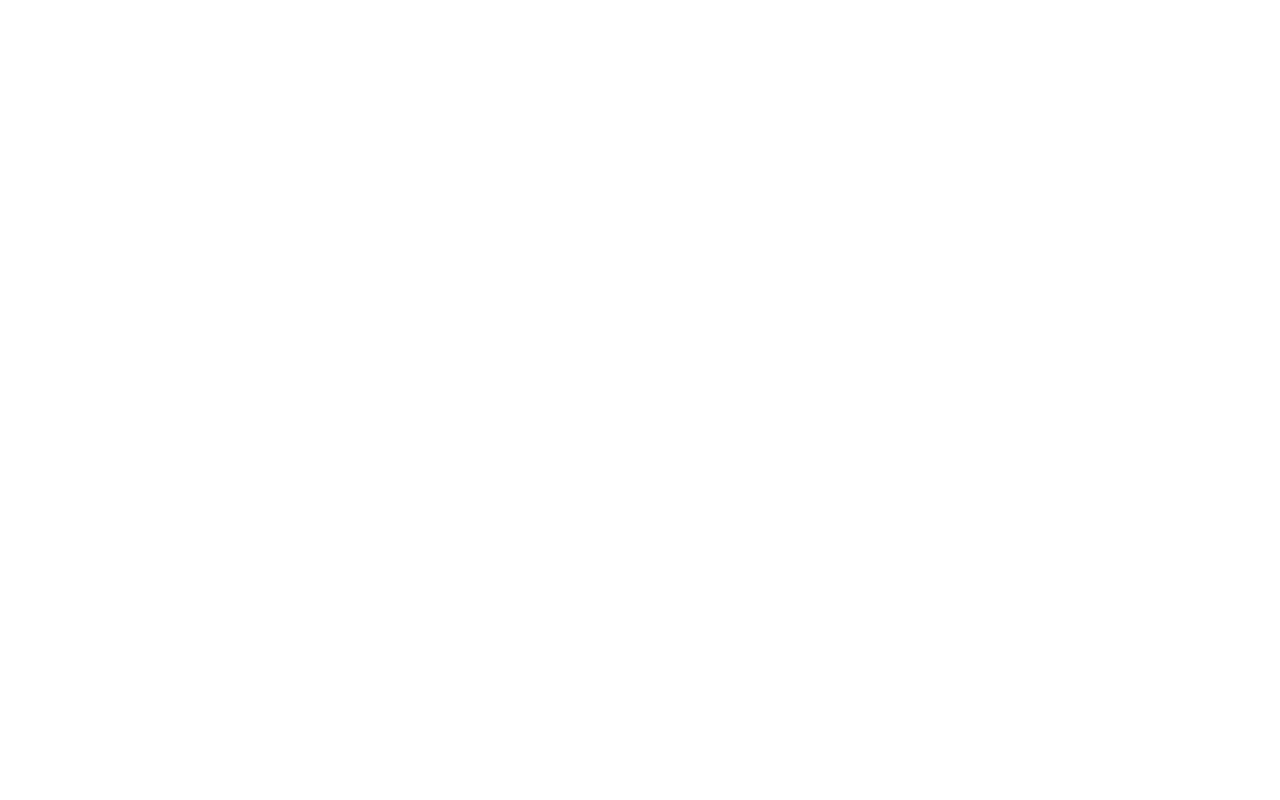
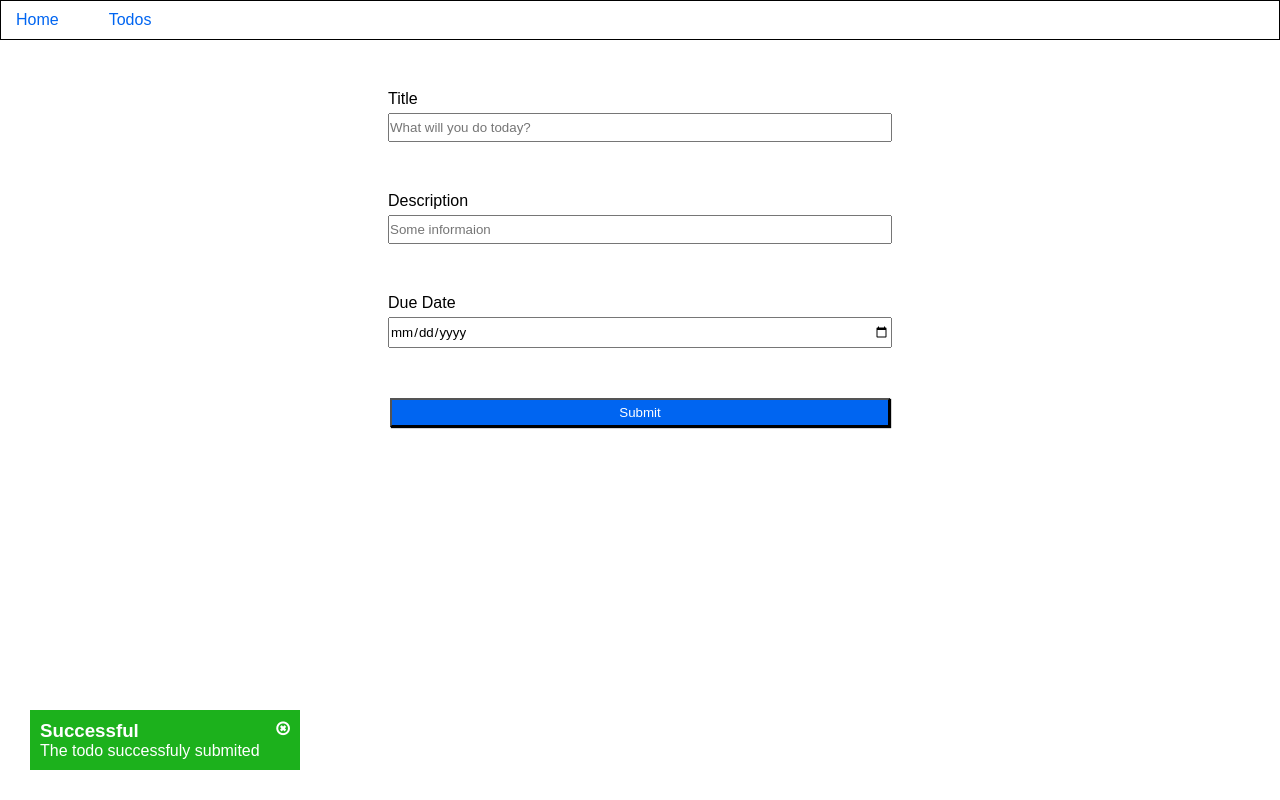
Before and after one commit to MinooHadi/TODO-List, a plain HTML site: page index.html in a window 1280 px wide. Drawn offline with Linux system fonts and the light colour scheme.

Commit message:
feat: create home page

```diff
--- a/assets/styles/style.css
+++ b/assets/styles/style.css
@@ -0,0 +1,59 @@
+* {
+    font-family: Arial, Helvetica, sans-serif;
+    margin: 0;
+    padding: 0;
+}
+
+nav{
+    padding: 10px 15px;
+    display: flex;
+    gap: 50px;
+    border: 1px solid black;
+}
+
+a {
+    text-decoration: none;
+    color: rgb(0, 101, 241);
+}
+
+form {
+    display: flex;
+    flex-direction: column;
+    align-items: center;
+    gap: 50px;
+    width: fit-content;
+    margin: auto;
+    margin-top: 50px;
+}
+
+form div {
+    display: flex;
+    flex-direction: column;
+    gap: 5px;
+}
+
+input {
+    width: 500px;
+    padding: 5px 0;
+}
+
+input[type="submit"] {
+    background-color: rgb(0, 101, 241);
+    color: white;
+    box-shadow: 1px 1px 1px black;
+}
+
+.toast {
+    position: absolute;
+    bottom: 30px;
+    left: 30px;
+    width: 250px;
+    background-color: rgb(28, 177, 28);
+    color: white;
+    padding: 10px;
+}
+
+.toast div {
+    display: flex;
+    justify-content: space-between;
+}
--- a/index.html
+++ b/index.html
@@ -1,15 +1,44 @@
 <!DOCTYPE html>
 <html lang="en">
-<head>
-    <meta charset="UTF-8">
-    <meta http-equiv="X-UA-Compatible" content="IE=edge">
-    <meta name="viewport" content="width=device-width, initial-scale=1.0">
-    <title>Document</title>
-    <link rel="stylesheet" href="assets/styles/style.css">
-</head>
-<body>
+  <head>
+    <meta charset="UTF-8" />
+    <meta http-equiv="X-UA-Compatible" content="IE=edge" />
+    <meta name="viewport" content="width=device-width, initial-scale=1.0" />
+    <title>Home</title>
+    <link rel="stylesheet" href="assets/styles/style.css" />
+    <link
+      rel="stylesheet"
+      href="https://cdnjs.cloudflare.com/ajax/libs/font-awesome/4.7.0/css/font-awesome.min.css"
+    />
+  </head>
+  <body>
+    <nav>
+        <a href="">Home</a>
+        <a href="">Todos</a>
+    </nav>
+    <form action="">
+      <div class="title">
+        <label for="">Title</label>
+        <input type="text" placeholder="What will you do today?" required />
+      </div>
+      <div class="description">
+        <label for="">Description</label>
+        <input type="text" placeholder="Some informaion" />
+      </div>
+      <div class="duedate">
+        <label for="">Due Date</label>
+        <input type="date" placeholder="MM/DD/YYYY" required />
+      </div>
+      <input type="submit" />
+    </form>
 
-
+    <div class="toast">
+      <div class>
+        <h3>Successful</h3>
+        <i class="fa fa-times-circle-o"></i>
+      </div>
+      <p>The todo successfuly submited</p>
+    </div>
     <script src="assets/js/script.js"></script>
-</body>
+  </body>
 </html>
```
